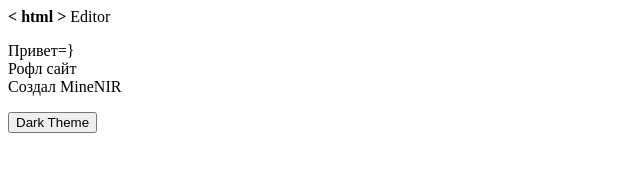
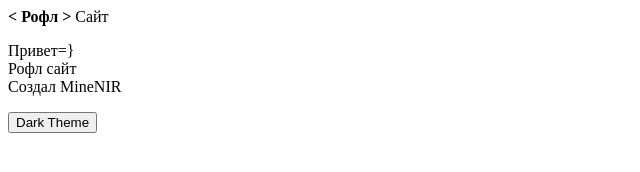
Before and after one commit to MineNIR-Official/rofl-proekt-fneufj, a plain HTML site: page index.html in a window 1280 px wide. Shown: the full height of the page, 0-640 px from the left. Drawn offline with Linux system fonts and the light colour scheme; a web font is replaced by a local one.

Commit message:
Update index.html

```diff
--- a/index.html
+++ b/index.html
@@ -8,10 +8,10 @@
         <div class='logo'>
             <b>
                 <span class='brackets left'><</span>
-                <span>html</span>
+                <span>Рофл</span>
                 <span class='brackets right'>></span>
             </b>
-            Editor
+            Сайт
         </div>
 
         <p class='sample'>Привет=} <br>Рофл сайт <br>Создал MineNIR</p>
```
